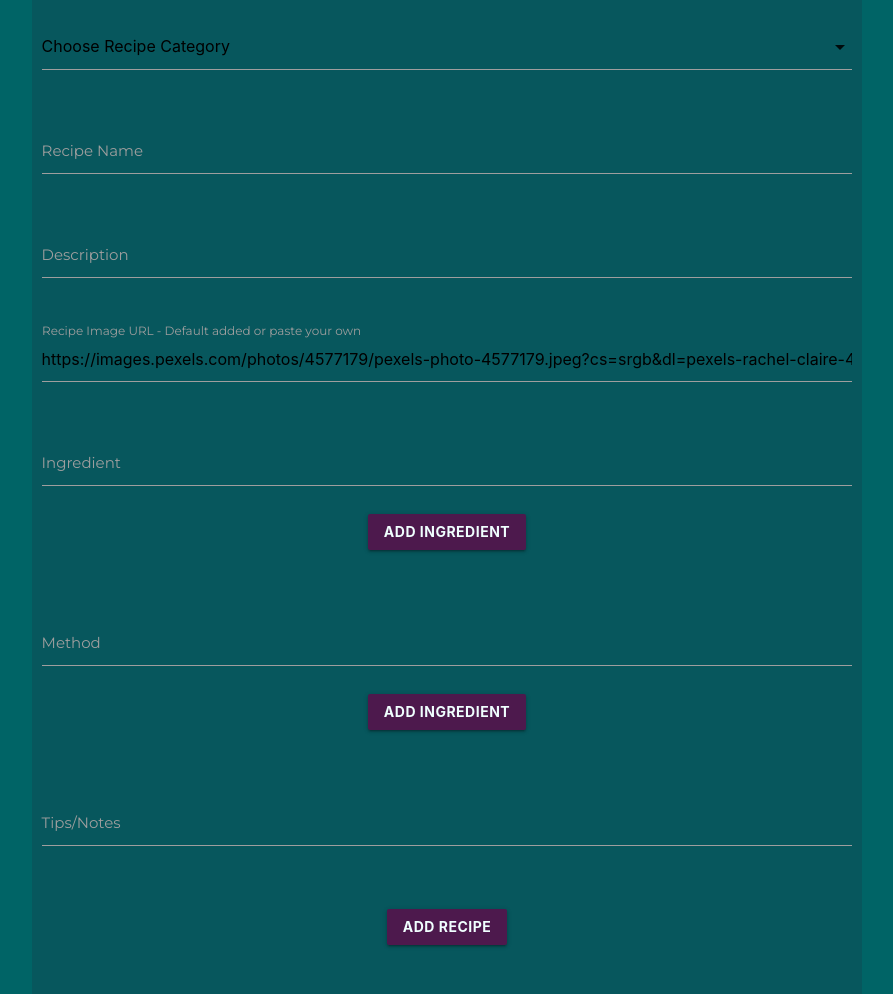
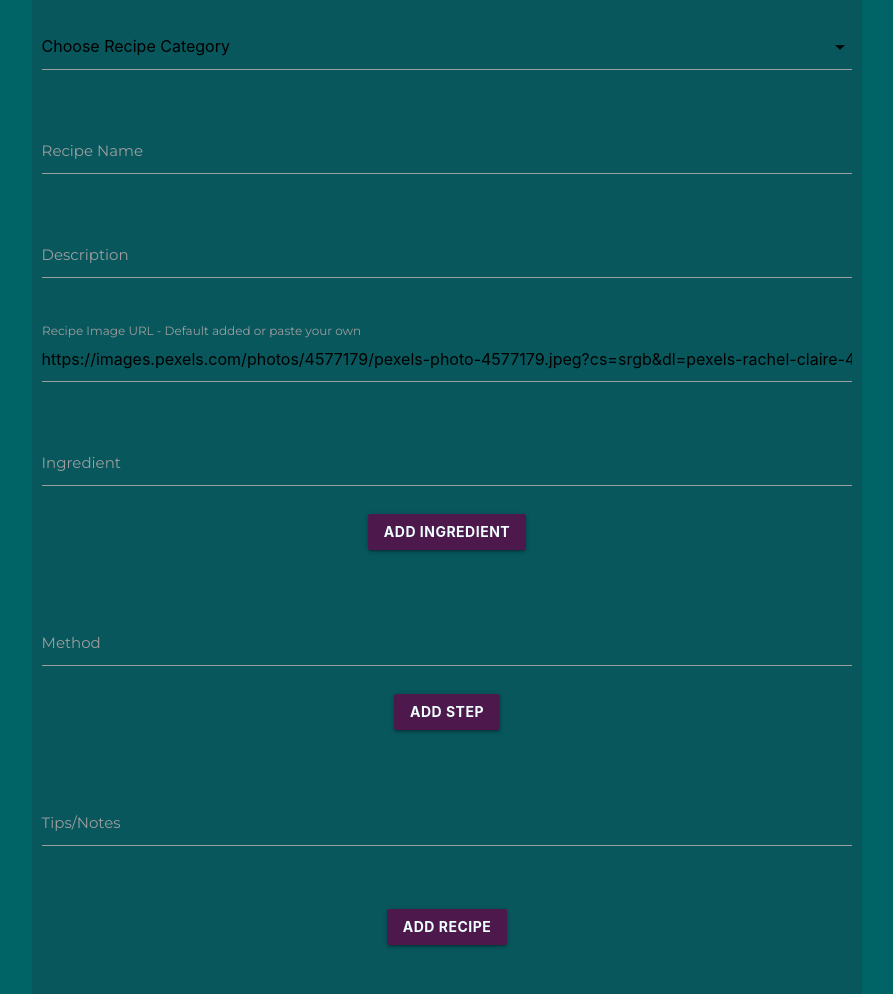
Before and after one commit to RCass172/recipe-delights, a Flask app: page /add_recipe in a window 1280 px wide. Shown: the part 169-1163 px from the top of the page, without its empty margins (193-1086 px from the left). Run offline with Flask 2, Linux system fonts and the light colour scheme; data that the repository does not hold is empty; some libraries are stand-ins or nearby versions.

Commit message:
Create a delete button for each new ingredient or method

```diff
--- a/static/js/script.js
+++ b/static/js/script.js
@@ -1,4 +1,4 @@
-$(document).ready(function(){
+$(document).ready(function () {
     $('.sidenav').sidenav();
     $(".dropdown-trigger").dropdown();
     $('.collapsible').collapsible();
@@ -15,7 +15,15 @@ let ingredient = 1;
     $(".new-ingredient").append(`
             <div class="input-field">
             <input id="ingredients${ingredient}" name="ingredients" type="text" class="validate" minlength="3" required>
-            <label for="ingredients${ingredient}">Add Another Ingredient</label></div>`);
+            <label for="ingredients${ingredient}">Add Another Ingredient</label>
+            <button type="button" class="btn delete-ingredient">Delete Ingredient</button></div>`);
+});
+
+// Delete individual ingredient
+$("form").on("click", ".delete-ingredient", function(e) {
+    e.preventDefault();
+    $(this).parent('div').remove();
+    x--;
 });
 
 let method = 1;
@@ -26,5 +34,13 @@ let method = 1;
     $(".new-method").append(`
             <div class="input-field">
             <input id="method${method}" name="method" type="text" class="validate" minlength="3" required>
-            <label for="method${method}">Add Another Ingredient</label></div>`);
+            <label for="method${method}">Add Another Step</label>
+            <button type="button" class="btn delete-method">Delete Step</button></div>`);
 });
+
+// Delete individual step
+$("form").on("click", ".delete-method", function(e) {
+    e.preventDefault();
+    $(this).parent('div').remove();
+    x--;
+});
--- a/templates/add_recipe.html
+++ b/templates/add_recipe.html
@@ -53,7 +53,7 @@
                         <label for="method">Method</label>
                         <!-- Add new method -->
                         <div class="new-method"></div>
-                        <button type="button" class="btn add-method">Add Ingredient</button>
+                        <button type="button" class="btn add-method">Add Step</button>
                     </div>
                 </div>
                 <div class="row">
```
Lines whose indentation alone changed are shown as unchanged.
